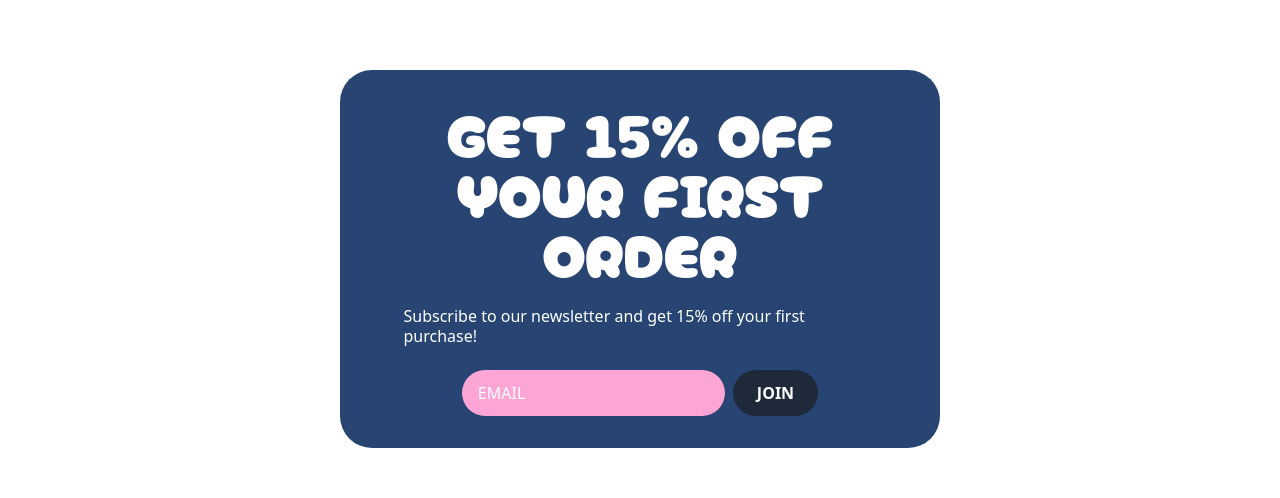
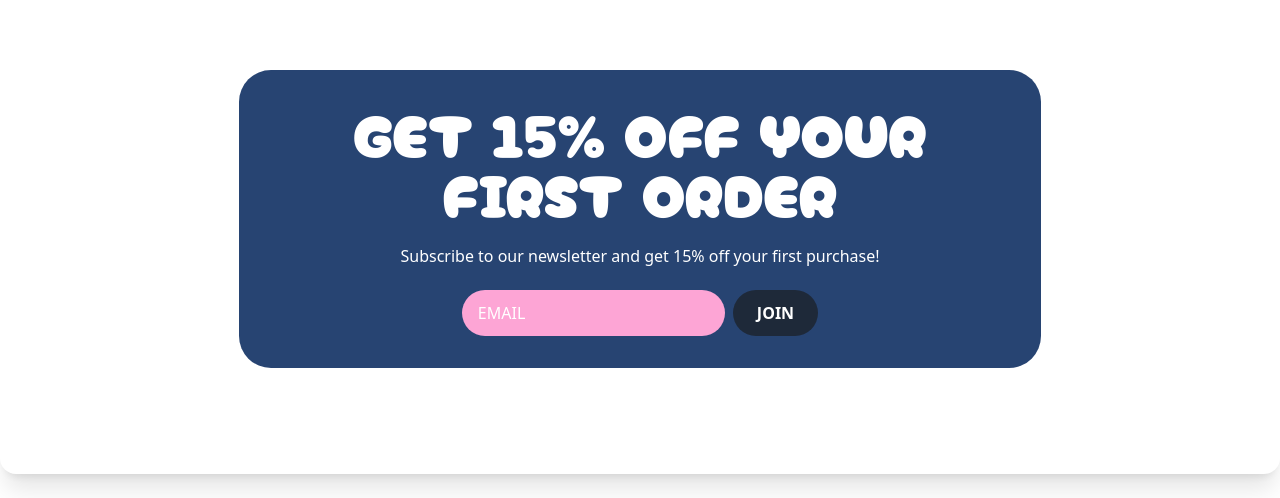
Before and after one commit to kekedezha/ecomm-x-frontend, a React (Vite) app: page /contact in a window 1280 px wide. Shown: the part 895-1393 px from the top of the page. Built offline with nearby package versions, Linux system fonts and the light colour scheme.

Commit message:
updated width of 15% box

```diff
--- a/src/pages/Contact.tsx
+++ b/src/pages/Contact.tsx
@@ -152,7 +152,7 @@ export default function Contact() {
                 </section>
                 <div className=''>
                     <section className='rounded-[0 0 1.5rem 1.5rem] relative z-2 mt-[-1px] py-[50px] px-[4vw] overflow-x-hidden'>
-                        <div className='bg-[#274472] rounded-4xl py-8 px-16 w-[60%] mx-auto flex flex-col items-center relative'>
+                        <div className='bg-[#274472] rounded-4xl py-8 px-16 w-[80%] mx-auto flex flex-col items-center relative'>
                             <h2 className='text-white text-6xl text-center font-cherry mb-6'>GET 15% OFF YOUR FIRST ORDER</h2>
                             <p className='text-white leading-5 mb-6'>Subscribe to our newsletter and get 15% off your first purchase!</p>
                             <div className="flex gap-2">
```
